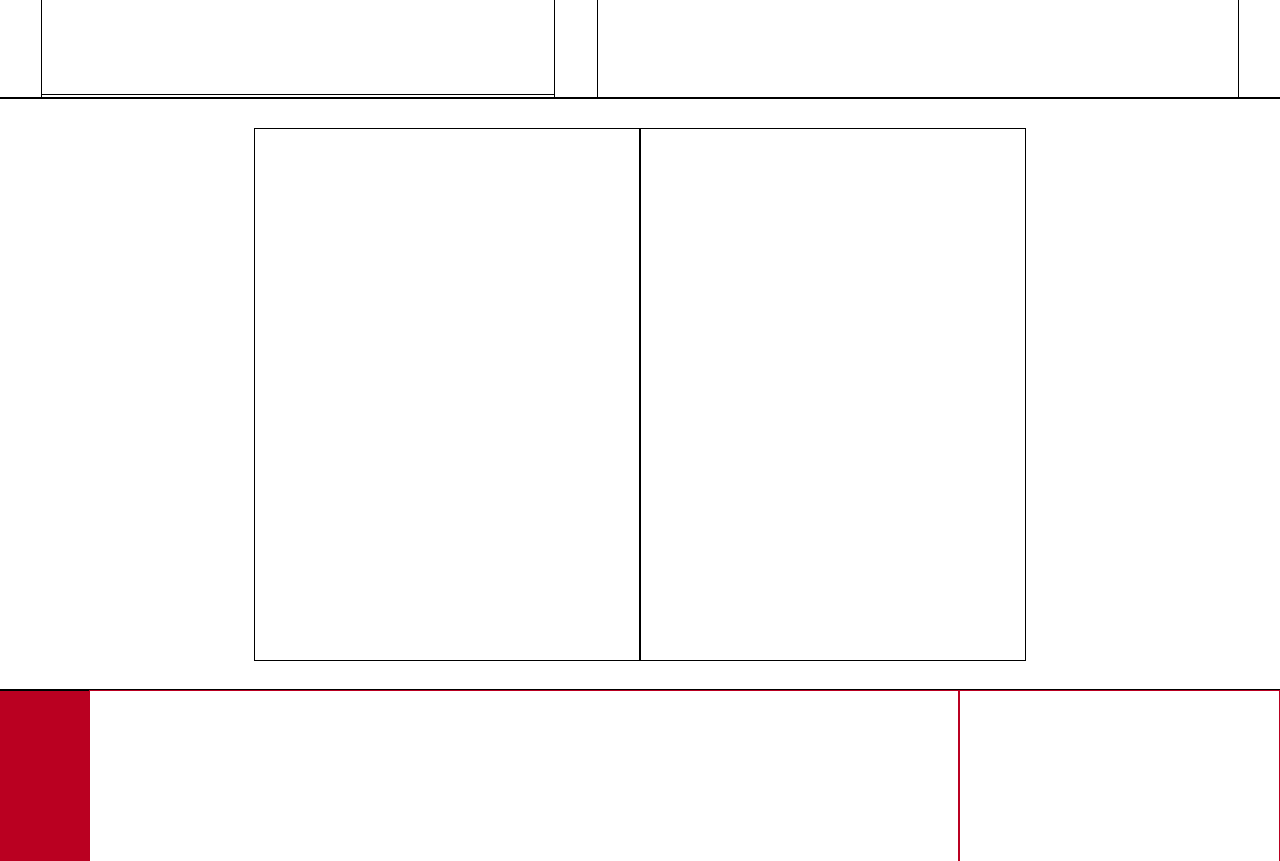
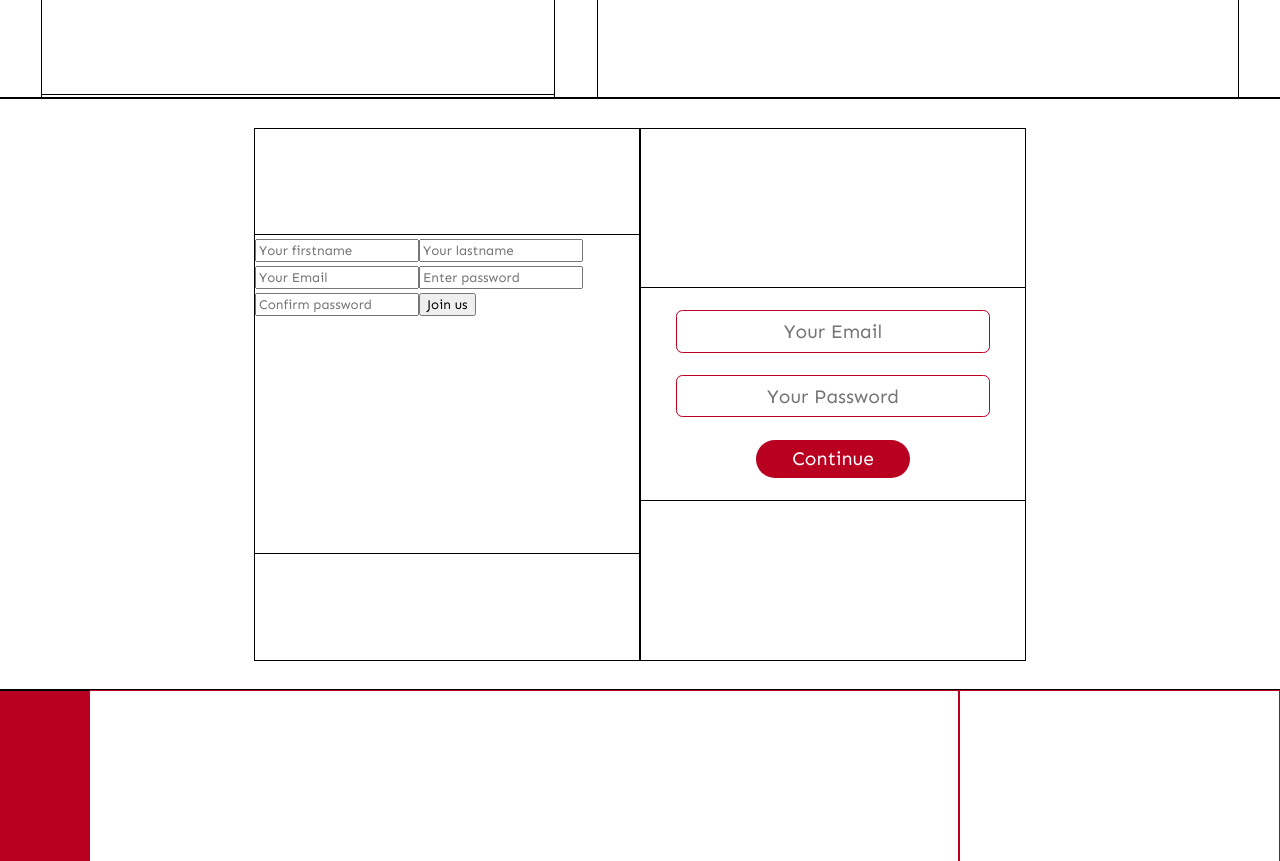
Before and after one commit to MokuaEnock/Kupid-frontend, a React (Create React App) app: page / in a window 1280 px wide. Shown: the part 560-1421 px from the top of the page. Built offline with nearby package versions, Linux system fonts and the light colour scheme.

Commit message:
create login form

```diff
--- a/src/App.css
+++ b/src/App.css
@@ -132,8 +132,47 @@ main>* {
     font-size: 1.7vw;
 }
 
+#signup>div {
+    width: 100%;
+    height: 60%;
+    border: thin solid black;
+}
+
 #login {
     font-size: 1.7vw;
+}
+
+#login>div {
+    width: 100%;
+    height: 40%;
+    border: thin solid black;
+    display: flex;
+    flex-direction: column;
+    justify-content: space-evenly;
+    align-items: center;
+}
+
+input:focus {
+    outline: none;
+}
+
+#login>div>input {
+    width: 80%;
+    height: 18%;
+    border: thin solid #BA0021;
+    text-align: center;
+    font-size: 1.5vw;
+    border-radius: 0.5vw;
+}
+
+#login>div>button {
+    width: 40%;
+    height: 18%;
+    background-color: #BA0021;
+    color: white;
+    border: thin solid transparent;
+    border-radius: 2vw;
+    font-size: 1.5vw;
 }
 
 /* Aside ================================================================ */
--- a/src/components/Pages/Login/login.js
+++ b/src/components/Pages/Login/login.js
@@ -1,8 +1,23 @@
 export default function Login() {
   return (
     <div id="forms">
-      <form id="signup"></form>
-      <form id="login"></form>
+      <form id="signup">
+        <div>
+          <input type="text" placeholder="Your firstname" />
+          <input type="text" placeholder="Your lastname" />
+          <input type="email" placeholder="Your Email" />
+          <input type="password" placeholder="Enter password" />
+          <input type="password" placeholder="Confirm password" />
+          <button>Join us</button>
+        </div>
+      </form>
+      <form id="login">
+        <div>
+          <input type="email" placeholder="Your Email" />
+          <input type="password" placeholder="Your Password" />
+          <button>Continue</button>
+        </div>
+      </form>
     </div>
   );
 }
```
